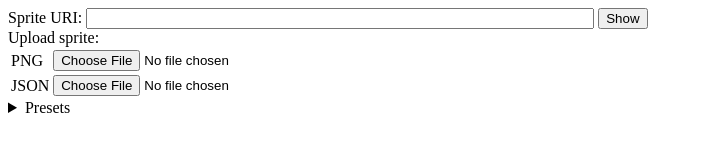
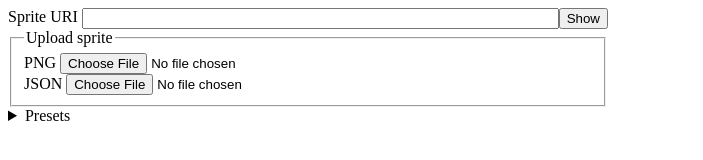
Before and after one commit to U-cauda-elongata/g123-sprite-viewer, a plain HTML site: page index.html in a window 1280 px wide. Shown: the whole page, without its empty margins (0-703 px from the left). Drawn offline with Linux system fonts and the light colour scheme.

Commit message:
Adjust style and accessibility of the form

```diff
--- a/index.html
+++ b/index.html
@@ -9,17 +9,16 @@
 </head>
 <body>
 	<main>
-		<form id="uriForm">
-			<div>
-				<label>Sprite URI: <input class="uri-input" name="uri" type="text" /></label>
+		<form id="spriteForm">
+			<div class="input-container">
+				<label>Sprite URI <input name="uri" type="text" /></label>
 				<input type="submit" value="Show" />
 			</div>
-			<div>
-				Upload sprite:<table>
-					<tr><label><td>PNG</td><td><input name="png" type="file" /></td></label></tr>
-					<tr><label><td>JSON</td><td><input name="json" type="file" /></td></label></tr>
-				</table>
-			</div>
+			<fieldset>
+				<legend>Upload sprite</legend>
+				<label>PNG <input name="png" type="file" /></label>
+				<label>JSON <input name="json" type="file" /></label>
+			</fieldset>
 		</form>
 		<details><summary>Presets</summary><ul id="presets">
 			<li><a href="?uri=https://cdn.g123-gandc.com/cdn/static/last/resource_jp/assets/hero/hero/hero73.png">https://cdn.g123-gandc.com/cdn/static/last/resource_jp/assets/hero/hero/hero73.png</a></li>
--- a/render.js
+++ b/render.js
@@ -100,7 +100,7 @@
 		}
 	});
 
-	const form = document.getElementById('uriForm');
+	const form = document.getElementById('spriteForm');
 	form.addEventListener('submit', e => {
 		if (form.uri.value !== new URLSearchParams(location.search).get('uri')) {
 			history.pushState(null, '', `?uri=${form.uri.value}`);
--- a/style.css
+++ b/style.css
@@ -1,3 +1,20 @@
-.uri-input {
-	width: 500px;
+label {
+	white-space: pre;
 }
+
+.input-container {
+	display: flex;
+}
+
+.input-container > label {
+	display: inline-flex;
+	flex-basis: 100%;
+}
+
+.input-container > label > input {
+	flex-basis: 100%;
+}
+
+#spriteForm {
+	max-width: 600px;
+}
```
